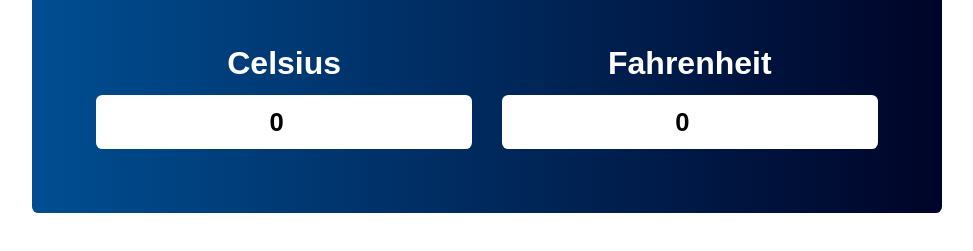
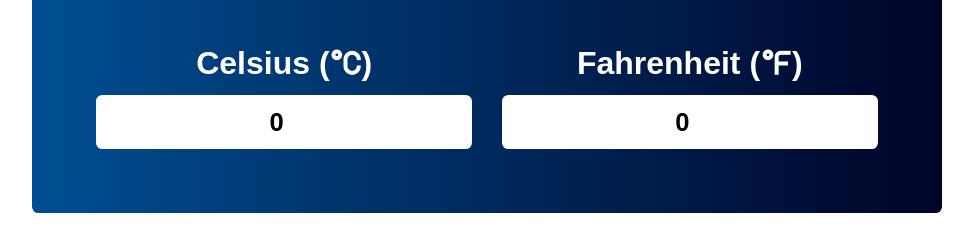
Before and after one commit to DheerajPrajapati88/TemperatureConverter, a plain HTML site: page index.html in a window 1280 px wide. Shown: the part 359-610 px from the top of the page, without its empty margins (153-1126 px from the left). Drawn offline with nearby package versions, Linux system fonts and the light colour scheme.

Commit message:
Update index.html

```diff
--- a/index.html
+++ b/index.html
@@ -4,6 +4,8 @@
 	<meta charset="utf-8">
 	<meta name="viewport" content="width=device-width, initial-scale=1">
 	<title>temperature converter</title>
+	<link href="https://cdn.jsdelivr.net/npm/remixicon@3.5.0/fonts/remixicon.css" rel="stylesheet">
+
 
 </head>
 <style>
@@ -123,12 +125,12 @@
 		<h1><span id="t">T</span>emperature<span id="c">Converter</span></h1>
 		<div id="container">
 			<div class="input">
-				<label>Celsius</label>
+				<label>Celsius (<i class="ri-celsius-line"></i>)</label>
 				<br>
 				<input type="number" name="" value="0" id="cel" class="inpClass">
 			</div>
 			<div class="input">
-				<label>Fahrenheit</label>
+				<label>Fahrenheit (<i class="ri-fahrenheit-line"></i>)</label>
 				<br>
 				<input type="number" name="" value="0" id="fah" class="inpClass">
 			</div>
```
